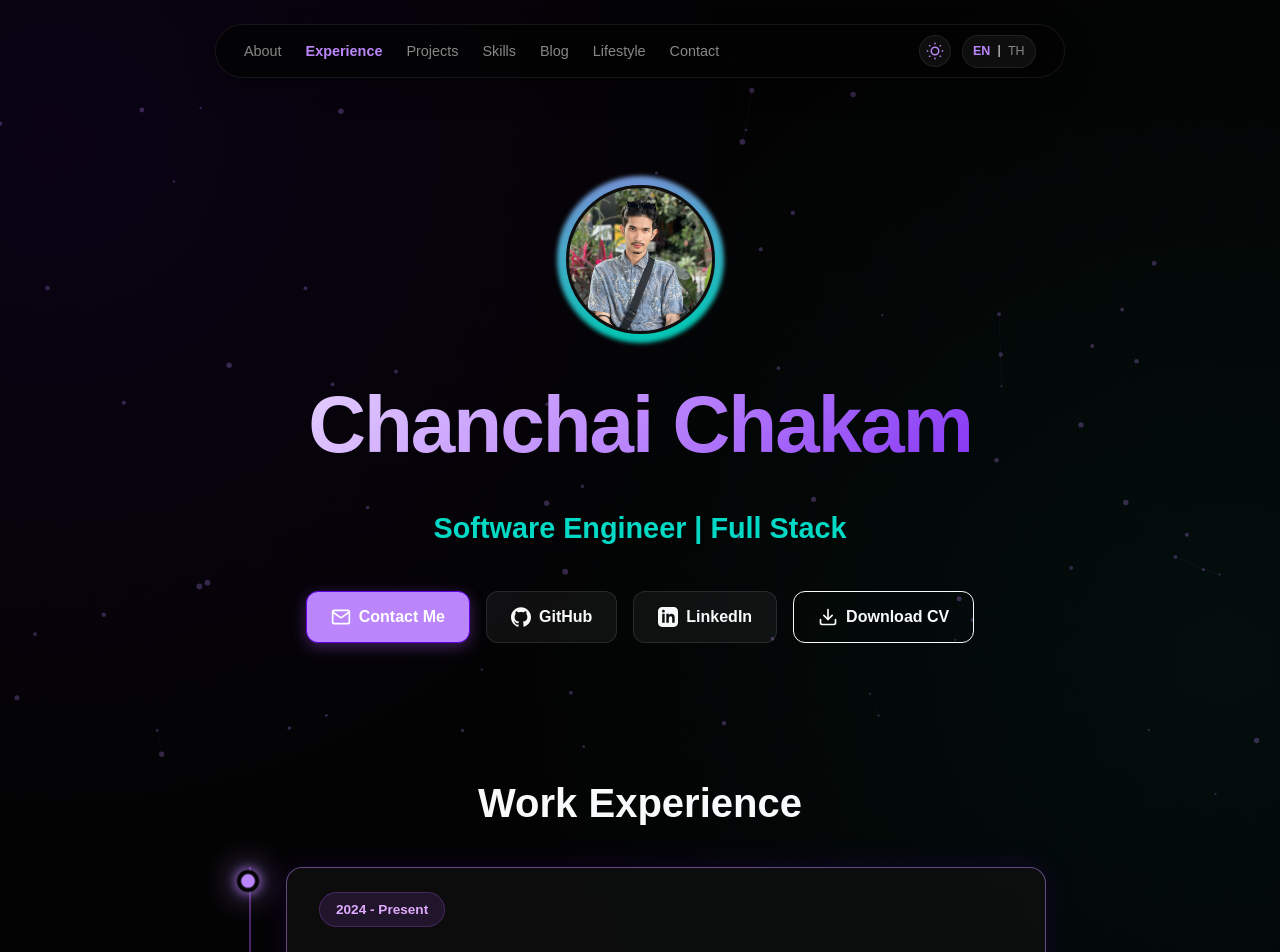
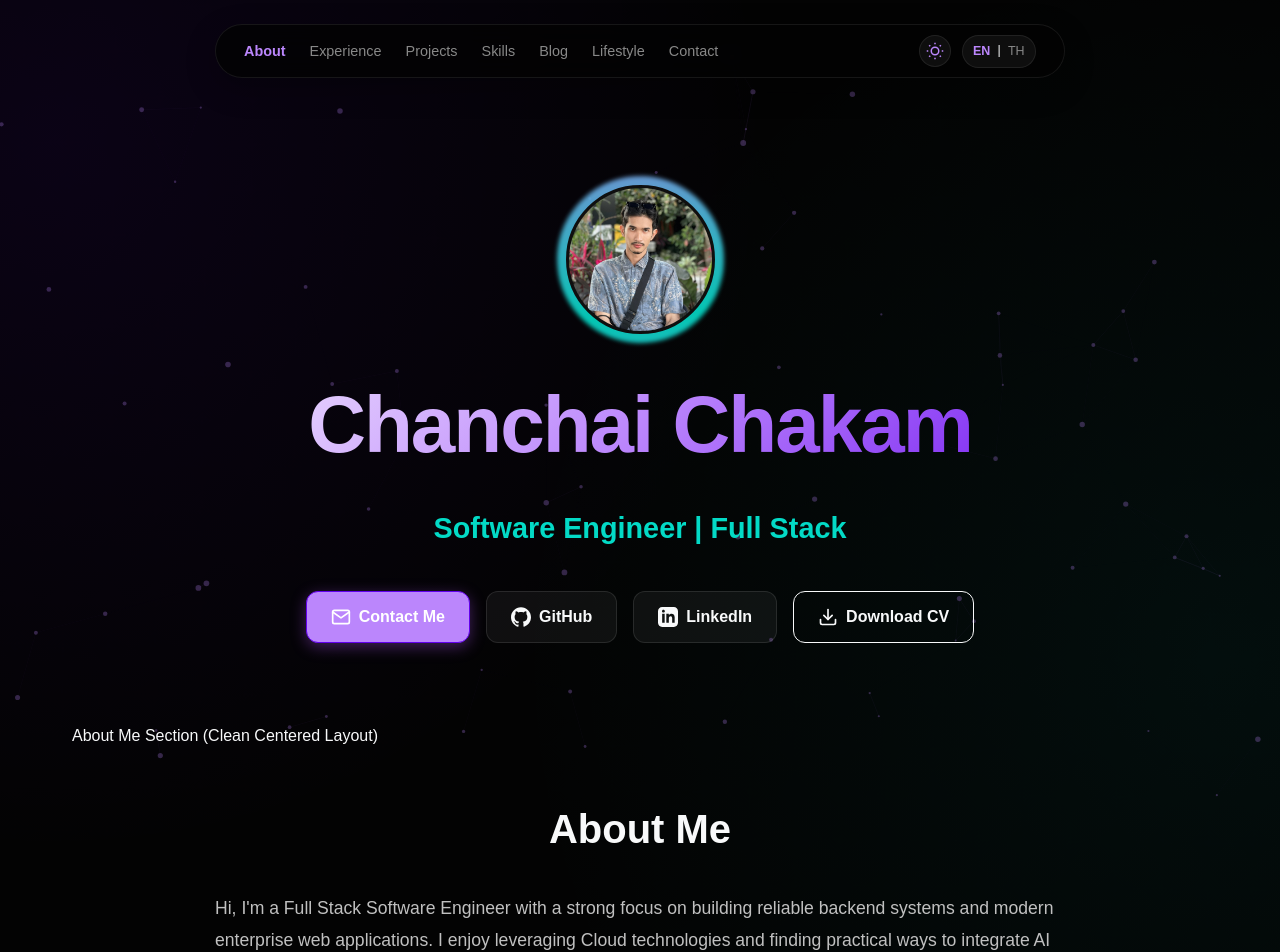
Before and after one commit to ColorsYoung/Resume, a Next.js app: page / in a window 1280 px wide. Shown: the top 952 px of the page. Built offline with nearby package versions, Linux system fonts and the light colour scheme.

Commit message:
feat: implement smooth scrolling navigation for anchor links in Navbar

```diff
--- a/src/app/page.tsx
+++ b/src/app/page.tsx
@@ -977,7 +977,7 @@ export default function Home() {
       />
 
       {/* About Me Section (Clean Centered Layout) */}
-      {/* <About currentT={currentT} lang={lang} /> */}
+      <About currentT={currentT} lang={lang} />
 
       {/* Experience Timeline */}
       <Experience
--- a/src/components/Navbar.tsx
+++ b/src/components/Navbar.tsx
@@ -53,19 +53,27 @@ export const Navbar: React.FC<NavbarProps> = ({
 
   const currentT = t[lang];
 
+  const handleLinkClick = (e: React.MouseEvent<HTMLAnchorElement>, id: string) => {
+    e.preventDefault();
+    const element = document.getElementById(id);
+    if (element) {
+      element.scrollIntoView({ behavior: 'smooth' });
+    }
+  };
+
   return (
     <>
       {/* Modern Sticky Navigation */}
       <nav className="nav-container">
         {/* Desktop nav-links */}
         <div className="nav-links">
-          <a href="/#about" className={`nav-link${activeSection === 'about' ? ' active' : ''}`}>{currentT.about}</a>
-          <a href="/#experience" className={`nav-link${activeSection === 'experience' ? ' active' : ''}`}>{currentT.experience}</a>
-          <a href="/#projects" className={`nav-link${activeSection === 'projects' ? ' active' : ''}`}>{currentT.projects}</a>
-          <a href="/#tech" className={`nav-link${activeSection === 'tech' ? ' active' : ''}`}>{currentT.skills}</a>
+          <a href="#about" onClick={(e) => handleLinkClick(e, 'about')} className={`nav-link${activeSection === 'about' ? ' active' : ''}`}>{currentT.about}</a>
+          <a href="#experience" onClick={(e) => handleLinkClick(e, 'experience')} className={`nav-link${activeSection === 'experience' ? ' active' : ''}`}>{currentT.experience}</a>
+          <a href="#projects" onClick={(e) => handleLinkClick(e, 'projects')} className={`nav-link${activeSection === 'projects' ? ' active' : ''}`}>{currentT.projects}</a>
+          <a href="#tech" onClick={(e) => handleLinkClick(e, 'tech')} className={`nav-link${activeSection === 'tech' ? ' active' : ''}`}>{currentT.skills}</a>
           <Link href="/blog" className={`nav-link${pathname === '/blog' ? ' active' : ''}`}>{currentT.blog}</Link>
           <Link href="/lifestyle" className={`nav-link${pathname === '/lifestyle' ? ' active' : ''}`}>{currentT.lifestyle}</Link>
-          <a href="/#contact" className={`nav-link${activeSection === 'contact' ? ' active' : ''}`}>{currentT.contact}</a>
+          <a href="#contact" onClick={(e) => handleLinkClick(e, 'contact')} className={`nav-link${activeSection === 'contact' ? ' active' : ''}`}>{currentT.contact}</a>
         </div>
 
         <div style={{ display: 'flex', gap: '0.65rem', alignItems: 'center' }}>
```
